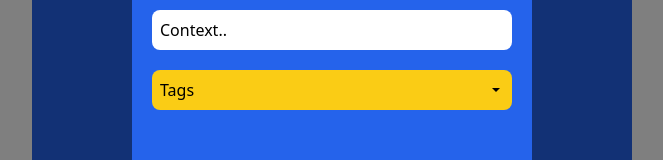
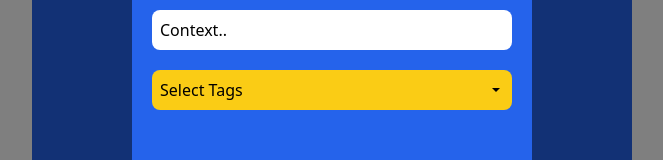
Before and after one commit to Zer0-Gravity/mini-react-project, a React (Vite) app in the folder todo-app-filter/: page / in a window 1280 px wide. Both pictures are taken after typing "Sample" into the empty fields and a click on the button "Add". Shown: the part 366-526 px from the top of the page, without its empty margins (308-971 px from the left). Built offline with nearby package versions, Linux system fonts and the light colour scheme.

Commit message:
Fix: Input text not resetting when the modal closed

```diff
--- a/todo-app-filter/src/Component/Modal.tsx
+++ b/todo-app-filter/src/Component/Modal.tsx
@@ -9,6 +9,7 @@ import {
 interface ModalProps {
     onClose: () => void;
     onSubmit: () => void;
+    tag: string;
     data: {
         setTitle: (title: string) => void;
         setContext: (context: string) => void;
@@ -16,7 +17,7 @@ interface ModalProps {
     };
 }
 
-function Modal({ onClose, data, onSubmit }: ModalProps) {
+function Modal({ onClose, data, onSubmit, tag }: ModalProps) {
     const [inputDropdown, setInputDropdown] = useState<boolean>(false);
 
     return (
@@ -47,7 +48,8 @@ function Modal({ onClose, data, onSubmit }: ModalProps) {
                                 className="flex w-full justify-between items-center bg-action-button p-2 rounded-lg text-black"
                                 onClick={() => setInputDropdown(!inputDropdown)}
                             >
-                                Tags <IoMdArrowDropdown />
+                                {tag ? tag : "Select Tags"}{" "}
+                                <IoMdArrowDropdown />
                             </button>
 
                             {inputDropdown && (
--- a/todo-app-filter/src/Component/TodoApp.tsx
+++ b/todo-app-filter/src/Component/TodoApp.tsx
@@ -58,6 +58,13 @@ function TodoApp() {
         }
     };
 
+    const handleCloseModal = () => {
+        setIsModal(false);
+        setTitle("");
+        setTag("");
+        setContext("");
+    };
+
     const handleCheckedTodo = (titleToUpdate: string) => {
         const checkedList: TodoProps[] = todos.map((todo) => {
             if (todo.title === titleToUpdate) {
@@ -112,9 +119,10 @@ function TodoApp() {
                         </button>
                         {isModal && (
                             <Modal
-                                onClose={() => setIsModal(false)}
+                                onClose={handleCloseModal}
                                 data={{ setTitle, setContext, handleTagChange }}
                                 onSubmit={handleSubmitTodo}
+                                tag={tag}
                             />
                         )}
                     </div>
```
